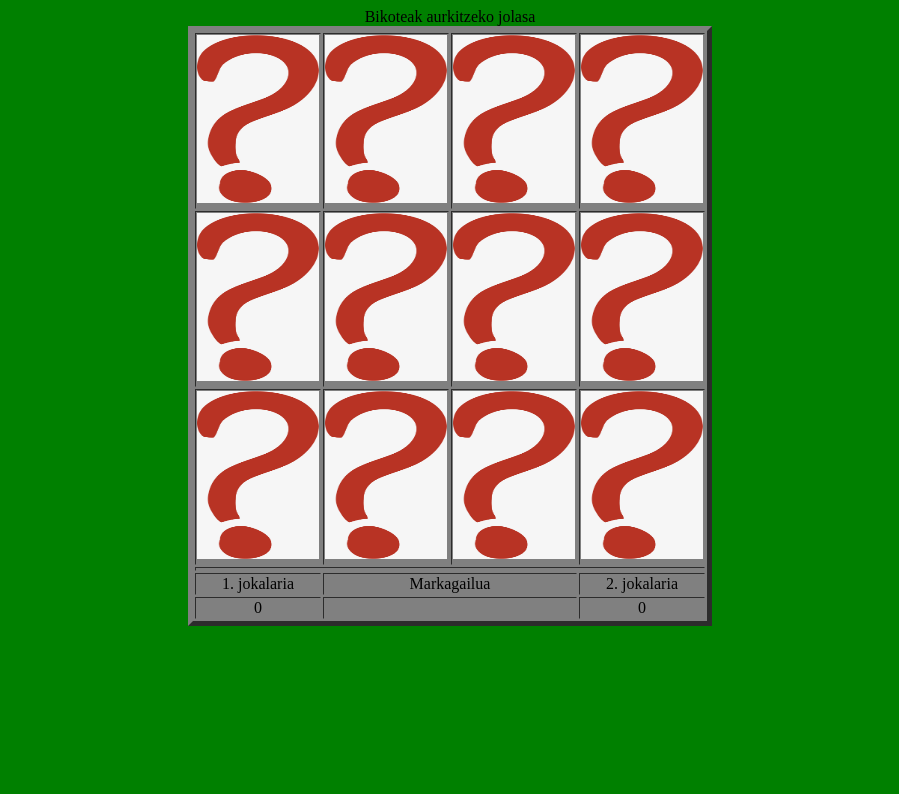
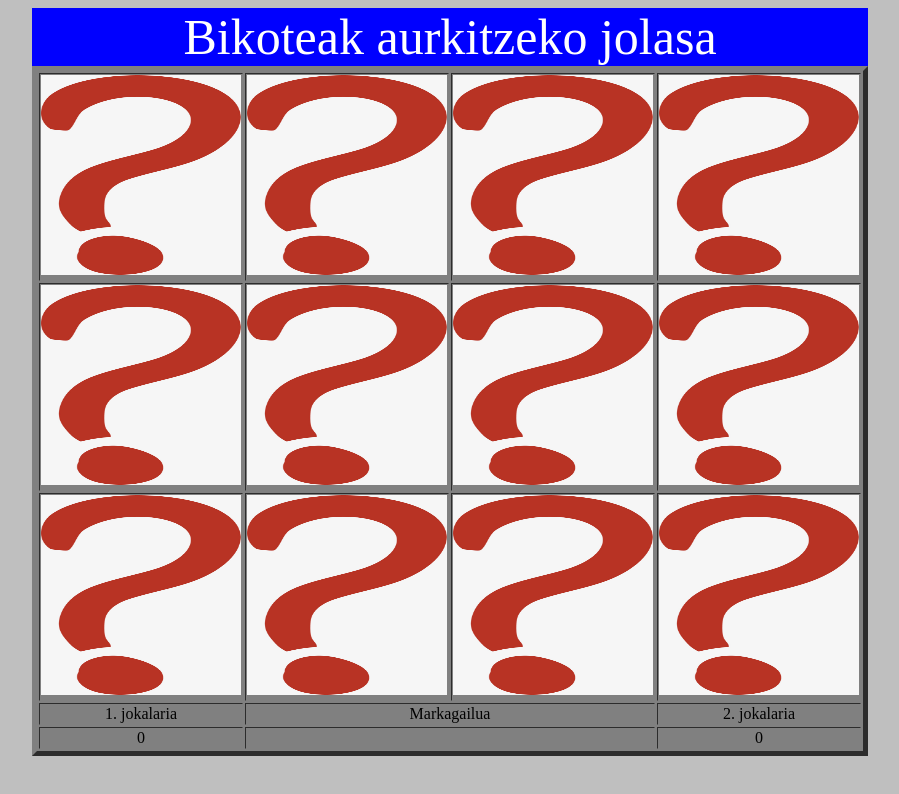
Before and after one commit to mikelalvarez/UIL, a plain HTML site: page JavaScript/jolasa/index.html in a window 1280 px wide. Shown: the whole page, without its empty margins (190-1089 px from the left). Drawn offline with Linux system fonts and the light colour scheme.

Commit message:
do not use. WIP

```diff
--- a/JavaScript/jolasa/index.html
+++ b/JavaScript/jolasa/index.html
@@ -9,28 +9,23 @@
 	<table border="5px">
 		<caption>Bikoteak aurkitzeko jolasa</caption>
 		<tr>
-			<td><img src="irudiak/galderaIkurra.jpg" id="0" width="122px" height="168px" onclick="biratu(this)"></td>
-			<td><img src="irudiak/galderaIkurra.jpg" id="1" width="122px" height="168px" onclick="biratu(this)"></td>
-			<td><img src="irudiak/galderaIkurra.jpg" id="2" width="122px" height="168px" onclick="biratu(this)"></td>
-			<td><img src="irudiak/galderaIkurra.jpg" id="3" width="122px" height="168px" onclick="biratu(this)"></td>
+			<td><img src="irudiak/galderaIkurra.jpg" id="0" width="200px" height="200px" onclick="biratu(this)"></td>
+			<td><img src="irudiak/galderaIkurra.jpg" id="1" width="200px" height="200px" onclick="biratu(this)"></td>
+			<td><img src="irudiak/galderaIkurra.jpg" id="2" width="200px" height="200px" onclick="biratu(this)"></td>
+			<td><img src="irudiak/galderaIkurra.jpg" id="3" width="200px" height="200px" onclick="biratu(this)"></td>
 		</tr>
 		<tr>
-			<td><img src="irudiak/galderaIkurra.jpg" id="4" width="122px" height="168px" onclick="biratu(this)"></td>
-			<td><img src="irudiak/galderaIkurra.jpg" id="5" width="122px" height="168px" onclick="biratu(this)"></td>
-			<td><img src="irudiak/galderaIkurra.jpg" id="6" width="122px" height="168px" onclick="biratu(this)"></td>
-			<td><img src="irudiak/galderaIkurra.jpg" id="7" width="122px" height="168px" onclick="biratu(this)"></td>
+			<td><img src="irudiak/galderaIkurra.jpg" id="4" width="200px" height="200px" onclick="biratu(this)"></td>
+			<td><img src="irudiak/galderaIkurra.jpg" id="5" width="200px" height="200px" onclick="biratu(this)"></td>
+			<td><img src="irudiak/galderaIkurra.jpg" id="6" width="200px" height="200px" onclick="biratu(this)"></td>
+			<td><img src="irudiak/galderaIkurra.jpg" id="7" width="200px" height="200px" onclick="biratu(this)"></td>
 		</tr>
 		<tr>
-			<td><img src="irudiak/galderaIkurra.jpg" id="8" width="122px" height="168px" onclick="biratu(this)"></td>
-			<td><img src="irudiak/galderaIkurra.jpg" id="9" width="122px" height="168px" onclick="biratu(this)"></td>
-			<td><img src="irudiak/galderaIkurra.jpg" id="10" width="122px" height="168px" onclick="biratu(this)"></td>
-			<td><img src="irudiak/galderaIkurra.jpg" id="11" width="122px" height="168px" onclick="biratu(this)"></td>
+			<td><img src="irudiak/galderaIkurra.jpg" id="8" width="200px" height="200px" onclick="biratu(this)"></td>
+			<td><img src="irudiak/galderaIkurra.jpg" id="9" width="200px" height="200px" onclick="biratu(this)"></td>
+			<td><img src="irudiak/galderaIkurra.jpg" id="10" width="200px" height="200px" onclick="biratu(this)"></td>
+			<td><img src="irudiak/galderaIkurra.jpg" id="11" width="200px" height="200px" onclick="biratu(this)"></td>
 		</tr>
-
-<tr>
-	<td colspan="4" id="elementua"></td>
-</tr>
-
 		<tr class="markagailua">
 			<td>1. jokalaria</td>
 			<td colspan="2">Markagailua</td>
--- a/JavaScript/jolasa/jolasa.css
+++ b/JavaScript/jolasa/jolasa.css
@@ -1,5 +1,5 @@
 body{
-	background: green;
+	background: #bfbfbf;
 }
 table{
 	background: grey;
@@ -11,3 +11,8 @@ td{
 .markagailua{
 	text-align: center;
 }
+caption{
+	color: white;
+	font-size: 50px;
+	background-color: blue;
+}
--- a/JavaScript/jolasa/jolasa.js
+++ b/JavaScript/jolasa/jolasa.js
@@ -6,10 +6,12 @@ var kokatuta =[];
 var k = 12;
 var biratua1 = "";
 var biratua2 = "";
+var biratutakoID1 = "";
+var biratutakoID2 = "";
 
 function hasiJolasa(){
-	markagailuJ1 = 0;
-	markagailuJ2 = 0;
+	markagailuJ1 = +0;
+	markagailuJ2 = +0;
 	document.getElementById("mJ1").innerHTML = markagailuJ1;
 	document.getElementById("mJ2").innerHTML = markagailuJ2;
 	kartakBanatu();
@@ -23,30 +25,34 @@ function kartakBanatu(){
 		kartaSorta.splice(u, 1);
 		k = k-1;
 	}
-
 }
 
 function biratu(elemnt){
 	elemnt.src = "irudiak/" + kokatuta[elemnt.id] + ".png";
-	document.getElementById("elementua").innerHTML = kokatuta[elemnt.id];
+	if (biratua1 == "") {
+			biratua1 = kokatuta[element.id];
+			biratutakoID1 = element.id;
+		} else {
+			biratua2 = kokatuta[element.id];
+			biratutakoID2 = element.id;
+			konparatu();
+		}
+	}
 
-	if (biratua1=="") {
-		biratua1= kokatuta[element.id]
+function konparatu() {
+	if(biratua1 == biratua2){
+		markagailuJ1 += 1;
+		document.getElementById("mJ1").innerHTML = markagailuJ1;
 	} else {
-
+		markagailuJ1 -=1;
+		elemen.src = "irudiak/galderaIkurra.jpg"
 	}
 }
 
+
 function desberdin(){
-
-
-
 }
-
 function berdin(){
-
 }
-
 function txandaPasa(){
-
 }
```
